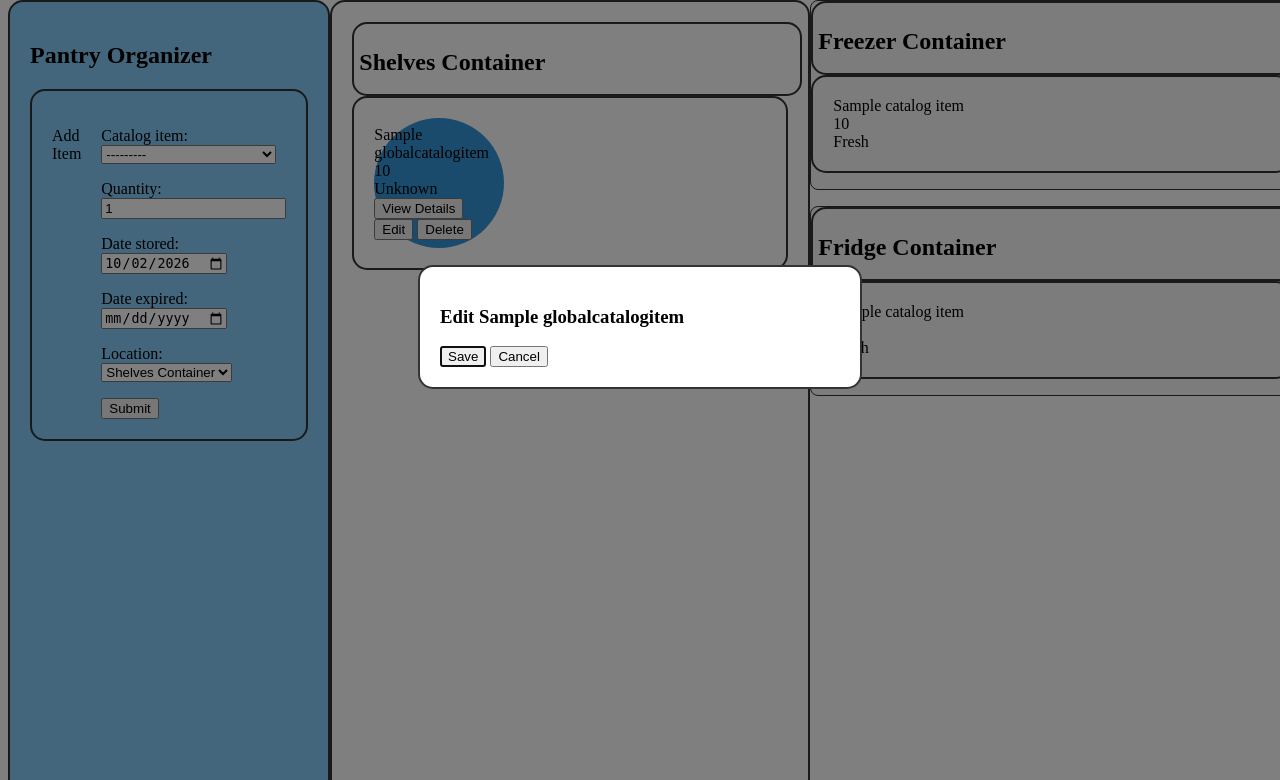
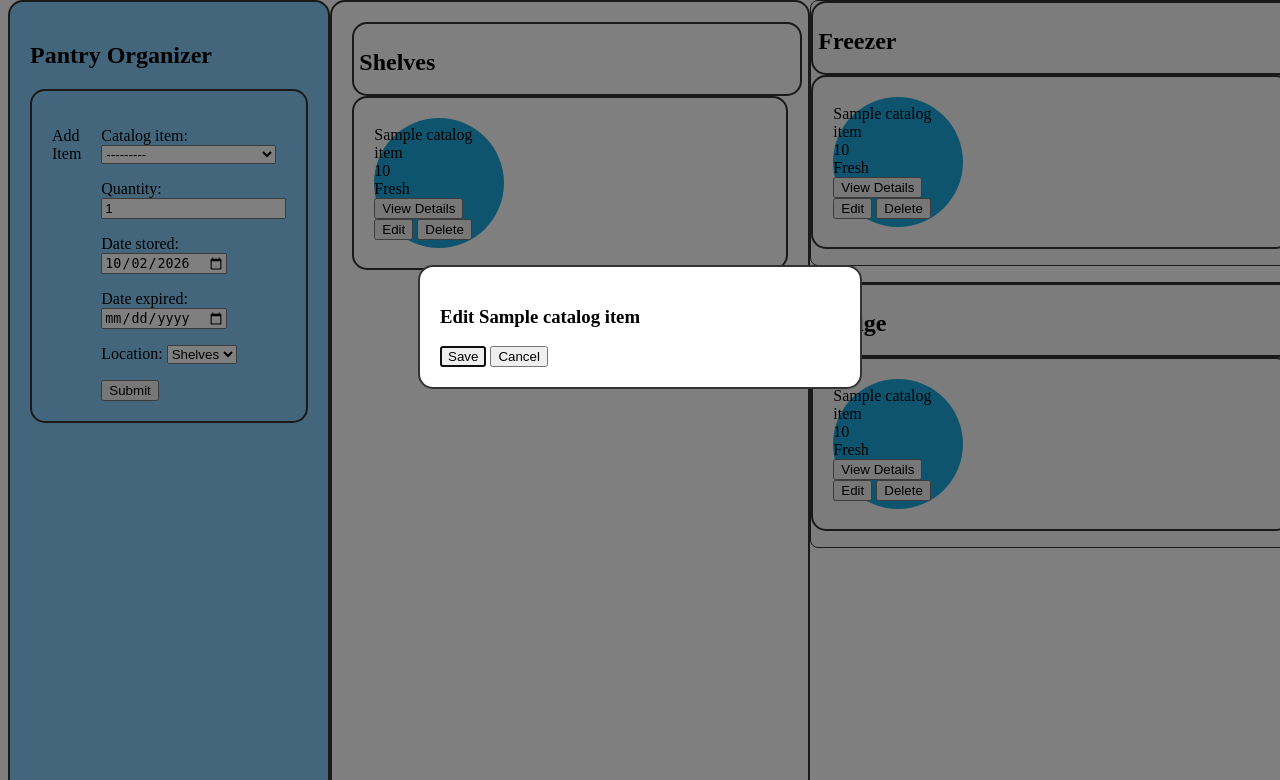
Before and after one commit to UCCS-CS4300-5300/group5-fall2026, a Django app: template project/core/templates/core/home.html in a window 1280 px wide. Shown: the part 126-906 px from the top of the page. Run offline with Django 5.2, Linux system fonts and the light colour scheme; tables that the repository leaves empty hold one stand-in row (values such as "Sample post"); the template is opened without the code that fills it: values that come from a table or form of the project are taken from there, most other values are stand-ins (such as "Sample title", 1, 10 or a date in 2020).

Commit message:
Changed some labels and in add acion, now there's a section to choose where your food goes

```diff
--- a/project/core/forms.py
+++ b/project/core/forms.py
@@ -13,7 +13,8 @@ class PantryItemForm(forms.ModelForm):
         widgets = {
             "quantity": forms.NumberInput(attrs={"min": 1, "class":"form-control"}),
             "date_stored": forms.DateInput(attrs={"type": "date", "class":"form-control"}),
-            "date_expired": forms.DateInput(attrs={"type":"date","class":"form-control"})
+            "date_expired": forms.DateInput(attrs={"type":"date","class":"form-control"}),
+            "location": forms.Select(attrs={"class":"form-control"})
         }
 
 def __init__(self, *args, **kwargs):
--- a/project/core/models.py
+++ b/project/core/models.py
@@ -58,7 +58,7 @@ class PantryItem(models.Model):
 
    # Storage locations variables
    STORAGE_LOCATIONS = [
-      ("SHELVES", "Shelves Container"),
+      ("SHELVES", "Shelves"),
       ("FRIDGE", "Fridge"),
       ("FREEZER", "Freezer")
    ]
--- a/project/core/static/css/style.css
+++ b/project/core/static/css/style.css
@@ -195,7 +195,7 @@ Body Style
     display: flex;
     width: 130px;
     height: 130px;
-    background-color: #3498db;
+    background-color: #1ea9e0;
     /* Makes the square circular */
     border-radius: 50%;
     flex-shrink: 0;
--- a/project/core/templates/core/home.html
+++ b/project/core/templates/core/home.html
@@ -54,12 +54,12 @@
             <!-- Made changes to how we see the shelves section-->
             <div class="middle-column scroll-box">
                 <div class="flex-upper-border">
-                    <h2>Shelves Container</h2>
+                    <h2>Shelves</h2>
                 </div>
 
                 <!-- Main shelf item logic-->
                 <div class="flex-container grid-lane">
-                    {% for product in pantryItems %}
+                    {% for product in shelves_items %}
                         <div class="item-circle">
                             <div class="container">
                                 {{ product.catalog_item.name }}
@@ -110,17 +110,50 @@
             <div class="right-column scrollbox">
                 <div class="storage-panel">
                     <div class="flex-upper-border">
-                        <h2>Freezer Container</h2>
+                        <h2>Freezer</h2>
                     </div>
 
                     <div class="flex-container grid-lane">
                         {% for product in freezer_items %}
+                            <div class="item-circle">
                                 <div class="container">
                                     {{ product.catalog_item.name }}
                                     <br/>
                                     {{ product.quantity }}
                                     <br/>
                                     {{ product.expiration_status }}
+                                    <br/>
+
+                                    {% if product.expiration_status != 'Expired' %}
+                                        <button type="button" class="btn"
+                                            onclick="window.location.href='{% url 'core:pantry_item_detail' product.id %}'">
+                                            View Details
+                                        </button>
+                                    {% endif %}
+                                    <br/>
+
+                                    <button type="button" class="btn"
+                                        onclick="document.getElementById('edit-dialog-{{ product.id }}').showModal()">
+                                        Edit
+                                    </button>
+
+                                    <form action="{% url 'core:delete_pantry_item' product.id %}" method="POST" style="display:inline;">
+                                        {% csrf_token %}
+                                        <button type="submit" class="btn btn-delete" onclick="return confirm('Are you sure you want to delete this item?');">
+                                            Delete
+                                        </button>
+                                    </form>
+
+                                    <dialog id="edit-dialog-{{ product.id }}" class="edit-dialog">
+                                        <h3>Edit {{ product.catalog_item.name }}</h3>
+                                        <form action="{% url 'core:edit_pantry_item' product.id %}" method="POST">
+                                            {% csrf_token %}
+                                            {{ product.edit_form.as_p }}
+                                            <button type="submit">Save</button>
+                                            <button type="button" onclick="this.closest('dialog').close()">Cancel</button>
+                                        </form>
+                                    </dialog>
+                                </div>
                             </div>
                         {% empty %}
                             <p>No freezer products found.</p>
@@ -130,17 +163,50 @@
 
                 <div class="storage-panel">
                     <div class="flex-upper-border">
-                        <h2>Fridge Container</h2>
+                        <h2>Fridge</h2>
                     </div>
 
                     <div class="flex-container grid-lane">
                         {% for product in fridge_items %}
+                            <div class="item-circle">
                                 <div class="container">
                                     {{ product.catalog_item.name }}
                                     <br/>
                                     {{ product.quantity }}
                                     <br/>
                                     {{ product.expiration_status }}
+                                    <br/>
+
+                                    {% if product.expiration_status != 'Expired' %}
+                                        <button type="button" class="btn"
+                                            onclick="window.location.href='{% url 'core:pantry_item_detail' product.id %}'">
+                                            View Details
+                                        </button>
+                                    {% endif %}
+                                    <br/>
+
+                                    <button type="button" class="btn"
+                                        onclick="document.getElementById('edit-dialog-{{ product.id }}').showModal()">
+                                        Edit
+                                    </button>
+
+                                    <form action="{% url 'core:delete_pantry_item' product.id %}" method="POST" style="display:inline;">
+                                        {% csrf_token %}
+                                        <button type="submit" class="btn btn-delete" onclick="return confirm('Are you sure you want to delete this item?');">
+                                            Delete
+                                        </button>
+                                    </form>
+
+                                    <dialog id="edit-dialog-{{ product.id }}" class="edit-dialog">
+                                        <h3>Edit {{ product.catalog_item.name }}</h3>
+                                        <form action="{% url 'core:edit_pantry_item' product.id %}" method="POST">
+                                            {% csrf_token %}
+                                            {{ product.edit_form.as_p }}
+                                            <button type="submit">Save</button>
+                                            <button type="button" onclick="this.closest('dialog').close()">Cancel</button>
+                                        </form>
+                                    </dialog>
+                                </div>
                             </div>
                         {% empty %}
                             <p>No fridge products found.</p>
```
Lines whose indentation alone changed are shown as unchanged.
